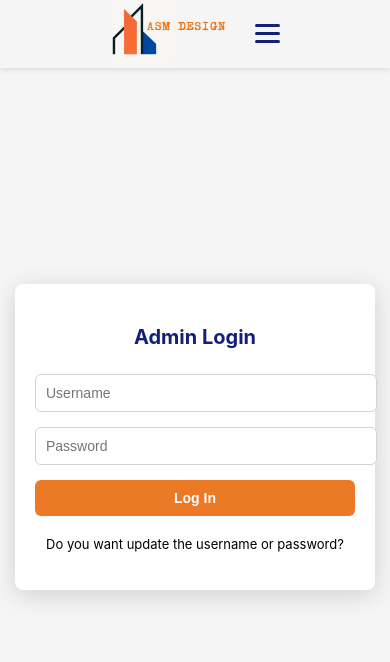
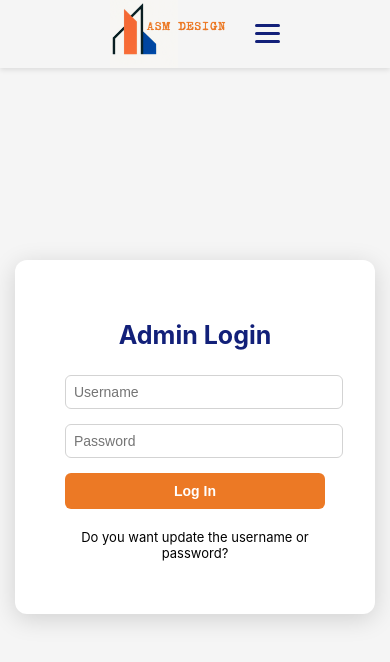
Before and after one commit to MalakJawabreh/asm-frontend, a React (Create React App) app: page /admins in a window 390 px wide. Shown: the top 662 px of the page. Built offline with nearby package versions, Linux system fonts and the light colour scheme; no server answers.

Commit message:
update frontend7

```diff
--- a/src/component/Admin/Admin.css
+++ b/src/component/Admin/Admin.css
@@ -168,25 +168,22 @@
 }
 
 /* 📱 Responsive for mobile */
-@media (max-width: 480px) {
+@media (max-width: 700px) {
   .admin-login-container {
     padding: 15px;
   }
 
   .admin-form {
-    width: 100%;
-    max-width: 320px;
-    padding: 25px 20px;
-    border-radius: 8px;
+    width: 300px;
   }
 
   .admin-form h2 {
-    font-size: 20px;
+    font-size: 25px;
   }
 
   .admin-form input {
     font-size: 14px;
-    padding: 10px;
+    padding: 8px;
   }
 
   .admin-form button {
@@ -196,9 +193,9 @@
 
   /* 🔹 Update modal card */
   .update-modal-content {
-    width: 90%;
-    max-width: 300px;
-    padding: 20px 18px;
+    width: 80%;
+    max-width: 250px;
+    padding: 15px 30px;
     border-radius: 8px;
   }
 
--- a/src/component/CreatePost/CreatePost.css
+++ b/src/component/CreatePost/CreatePost.css
@@ -84,15 +84,15 @@
   padding: 12px;
 }
 /* 📱 Responsive for mobile */
-@media (max-width: 480px) {
+@media (max-width: 700px) {
   .create-post-container {
-    padding: 15px;
+    padding: 20px;
   }
 
   .create-post-form {
-    width: 100%;
-    max-width: 320px;
-    padding: 25px 20px;
+    width: 90%;
+    max-width: 270px;
+    padding: 25px 40px;
     border-radius: 8px;
   }
 
```
